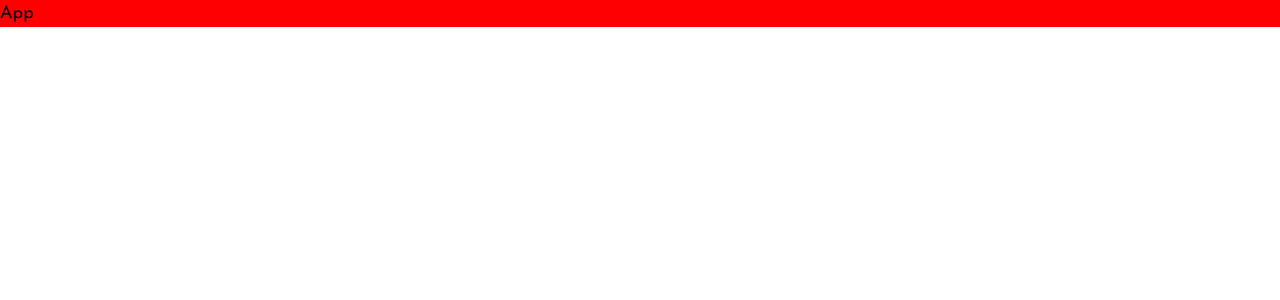
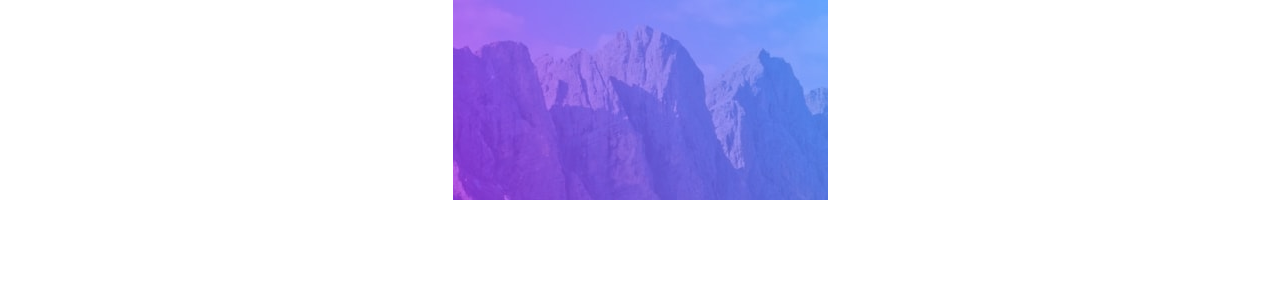
Before and after one commit to koyaboy/todo-app-fm, a React (Create React App) app in the folder frontend/: page / in a window 1280 px wide. Shown: the top 300 px of the page. Built offline with nearby package versions, Linux system fonts and the light colour scheme.

Commit message:
Implement Header Component

```diff
--- a/frontend/src/App.tsx
+++ b/frontend/src/App.tsx
@@ -1,10 +1,13 @@
 import React from 'react';
+
+import { Header } from './components/Header/Header';
+import Todo from './components/Todo';
 
 function App() {
   return (
-    <div className="bg-red">
-      App
-    </div>
+    <>
+      <Header />
+    </>
   );
 }
 
--- /dev/null
+++ b/frontend/src/components/Header/Header.tsx
@@ -0,0 +1,22 @@
+import React from 'react'
+
+export const Header = () => {
+    return (
+        <>
+            <header className={`bg-light-mode-mobile bg-no-repeat bg-center h-[200px] px-3 py-7`}>
+                <div className='flex justify-between items-center'>
+                    <h1 className='text-white tracking-[0.35em] text-2xl'>TODO</h1>
+                    <svg
+                        xmlns="http://www.w3.org/2000/svg"
+                        width="26"
+                        height="26"
+                        role="img"
+                        aria-label='Moon Icon'
+                    >
+                        <path fill="#FFF" fill-rule="evenodd" d="M13 0c.81 0 1.603.074 2.373.216C10.593 1.199 7 5.43 7 10.5 7 16.299 11.701 21 17.5 21c2.996 0 5.7-1.255 7.613-3.268C23.22 22.572 18.51 26 13 26 5.82 26 0 20.18 0 13S5.82 0 13 0z" />
+                    </svg>
+                </div>
+            </header>
+        </>
+    )
+}
--- /dev/null
+++ b/frontend/src/components/Todo.tsx
@@ -0,0 +1,9 @@
+import React from 'react'
+
+const Todo = () => {
+    return (
+        <div>Todo</div>
+    )
+}
+
+export default Todo
--- a/frontend/tailwind.config.js
+++ b/frontend/tailwind.config.js
@@ -3,9 +3,17 @@ module.exports = {
   content: [
     "./src/**/*.{js,jsx,ts,tsx}",
   ],
+  darkMode: 'class',
   theme: {
+
+    backgroundImage: {
+      'light-mode-mobile': "url('./images/bg-mobile-light.jpg')",
+      'dark-mode-mobile': "url('./images/bg-mobile-dark.jpg')",
+    },
+
     colors: {
       'red': '#FF0000',
+      'white': 'white',
 
       primary: {
         'bright-blue': 'hsl(220, 98%, 61%)',
```
Also changed, not shown: 1 other file (tests, documents, lock files or other folders).
